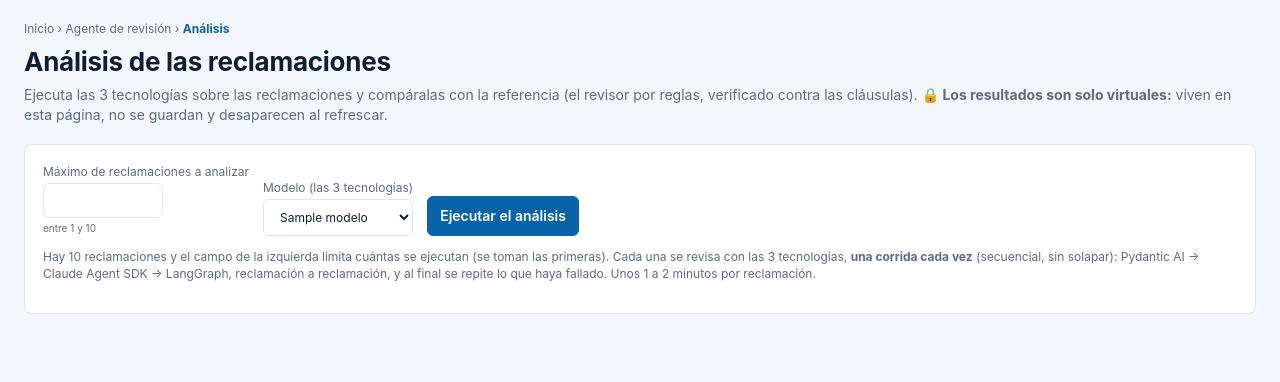
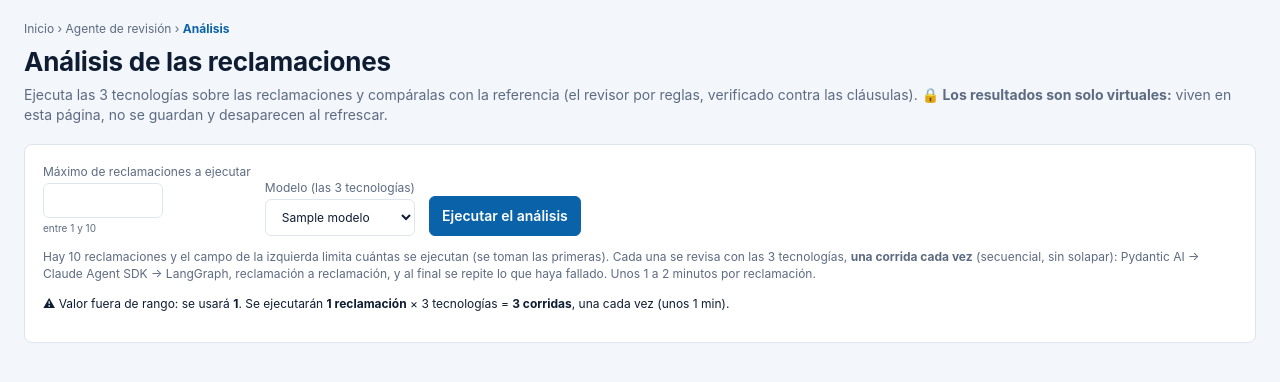
Before and after one commit to JorgeAymar/travel-insurance-agent, a Python web app: template templates/analisis.html in a window 1280 px wide. Shown: the part 60-442 px from the top of the page. Run offline with Jinja, Linux system fonts and the light colour scheme; the template is opened without the code that fills it: most values are stand-ins (such as "Sample title", 1, 10 or a date in 2020).

Commit message:
Análisis: el campo de máximo de reclamaciones muestra cuántas corridas y cuánto tiempo supone
- Estimación en vivo (reclamaciones × 3 tecnologías = corridas, unos N min), con aviso si el valor está fuera de rango
- Etiqueta «Máximo de reclamaciones a ejecutar»

Co-Authored-By: Claude Sonnet 5.5 <noreply@anthropic.com>

```diff
--- a/static/analisis.js
+++ b/static/analisis.js
@@ -174,6 +174,19 @@
       + '</tbody></table></div>' : '<p class="muted">Sin errores de veredicto en las corridas válidas.</p>';
   }
 
+  // Estimación en vivo de lo que supone el máximo elegido (3 tecnologías por reclamación, ~1 min por reclamación en secuencia).
+  function estimacion() {
+    const campo = $('ana-n'), tope = +campo.max || 1;
+    let n = parseInt(campo.value, 10);
+    const fuera = !Number.isFinite(n) || n < 1 || n > tope;
+    if (!Number.isFinite(n)) n = +campo.defaultValue || 1;
+    n = Math.max(1, Math.min(n, tope));
+    $('ana-estimacion').innerHTML = (fuera ? '⚠ Valor fuera de rango: se usará <b>' + n + '</b>. ' : '')
+      + 'Se ejecutarán <b>' + n + ' reclamación' + (n === 1 ? '' : 'es') + '</b> × 3 tecnologías = <b>' + (3 * n) + ' corridas</b>, una cada vez (unos ' + n + ' min).';
+  }
+  $('ana-n').addEventListener('input', estimacion);
+  estimacion();
+
   $('ana-iniciar').addEventListener('click', iniciar);
   $('ana-parar').addEventListener('click', () => { parar = true; $('ana-fase').textContent = 'Deteniendo… (terminan las corridas en curso)'; });
   $('ana-solo-dif').addEventListener('change', pintar);
--- a/templates/analisis.html
+++ b/templates/analisis.html
@@ -8,7 +8,7 @@
 
 <section class="card pad" id="ana-ctl">
   <div class="ana-ctl">
-    <label>Máximo de reclamaciones a analizar
+    <label>Máximo de reclamaciones a ejecutar
       <input type="number" id="ana-n" min="1" max="{{ total }}" step="1" value="{{ por_defecto }}" inputmode="numeric" aria-describedby="ana-n-ayuda">
       <small id="ana-n-ayuda">entre 1 y {{ total }}</small></label>
     {% if modelos %}<label>Modelo (las 3 tecnologías)
@@ -18,6 +18,7 @@
   </div>
   <p class="muted small" id="ana-aviso">Hay {{ total }} reclamaciones y el campo de la izquierda limita cuántas se ejecutan (se toman las primeras). Cada una se revisa con las 3 tecnologías, <b>una corrida cada vez</b> (secuencial, sin solapar):
     Pydantic AI → Claude Agent SDK → LangGraph, reclamación a reclamación, y al final se repite lo que haya fallado. Unos 1 a 2 minutos por reclamación.</p>
+  <p id="ana-estimacion" class="small"></p>
   <p id="ana-fase" class="muted" hidden></p>
   <div id="ana-prog" class="ana-prog"></div>
 </section>
```
